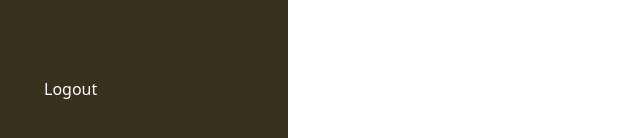
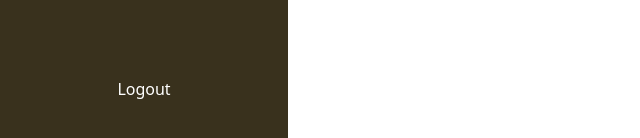
Before and after one commit to ahmadzakiakmal/CustomerServiceSentinel, a Next.js app in the folder frontend/: page / in a window 1280 px wide. Shown: the part 659-797 px from the top of the page, without its empty margins (0-640 px from the left). Built offline with nearby package versions, Linux system fonts and the light colour scheme.

Commit message:
fix : fixing logout button

```diff
--- a/frontend/src/pages/components/Sidebar.js
+++ b/frontend/src/pages/components/Sidebar.js
@@ -64,7 +64,7 @@ const Sidebar = () => {
       <div
         className={`${getNavItemClasses(
           {}
-        )} px-3 py-4 sm:mt-10 md:mt-20 lg:mt-72`}
+        )} px-3 py-4 justify-center sm:mt-10 md:mt-20 lg:mt-72`}
       >
         <span className={classNames("text-md font-medium text-text-white")}>
           Logout
```
